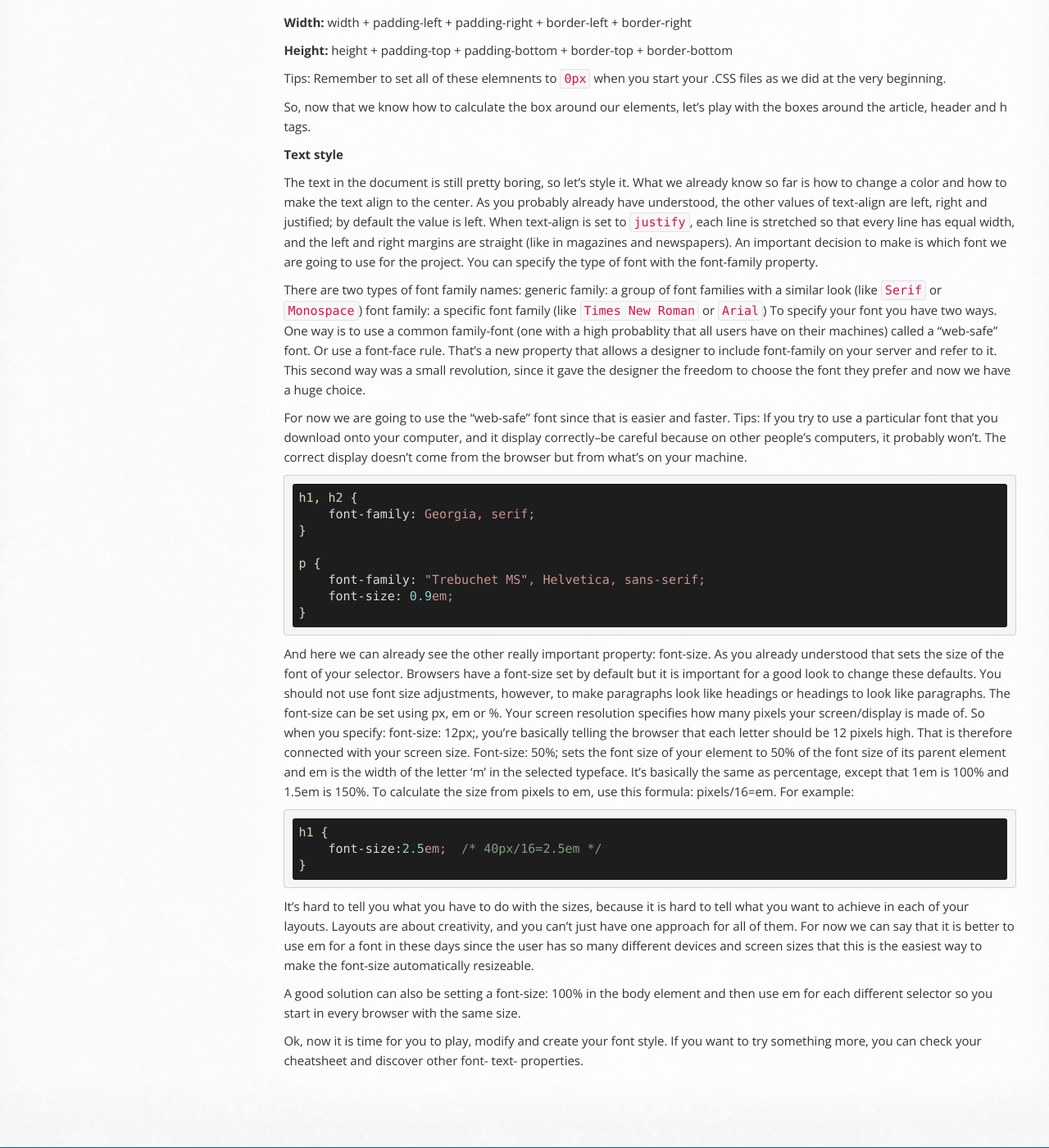
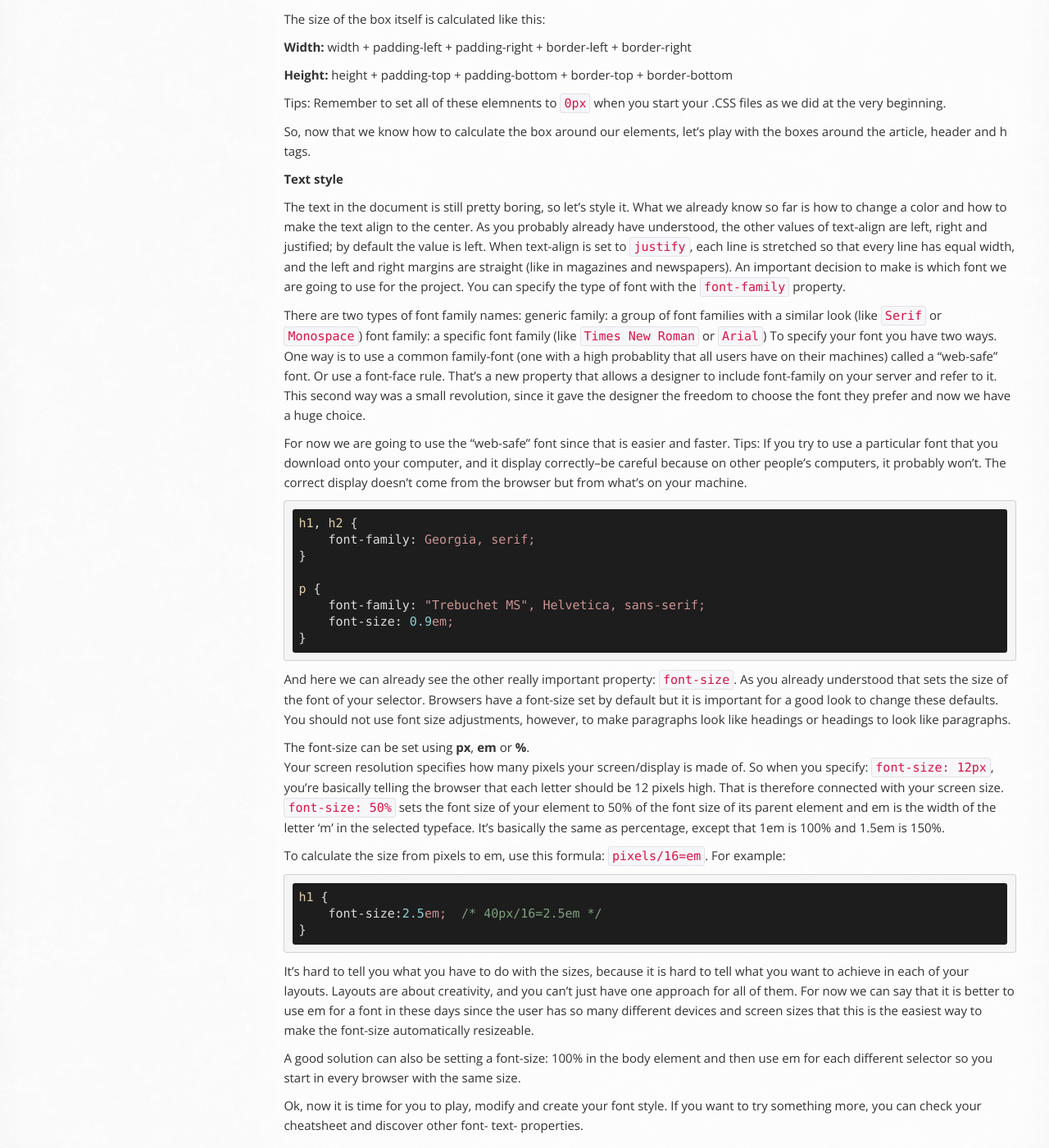
Before and after one commit to OpenTechSchool/html-css-beginners, a Jekyll site: the page built from core/portfolio.md, in a window 1280 px wide and 1400 px high, scrolled down 6202 px. Shown: the whole window at 82% size. Built offline with Jekyll 4.4.1, drawn with Linux system fonts in a browser that asks for light colours; Markdown is read by kramdown in place of the engine named in the settings; some of the changed text lies outside the part shown.

Commit message:
improve highlighting, add some newlines at fonts

```diff
--- a/core/portfolio.md
+++ b/core/portfolio.md
@@ -57,7 +57,7 @@ For the ID it is the same but with `#` instead of `.`.
         margin: 0 auto;
     }
 
-Here we define the width of an element and then give it a `margin: 0 auto,` which is a common rule to center
+Here we define the width of an element and then give it a `margin: 0 auto` which is a common rule to center
 the element.
 We use 100% instead of 100px because we want our page to be responsive or, in other words, we want the page to resize when the browser windows change dimensions.
 Now everything inside this div will be centered.
@@ -89,7 +89,7 @@ Inside of the div we are going to write our first HTML5 element.
 
 Here we have 3 new elements. First, the nav tag. That tag means navigation and wraps up all the elements
 that are essential for the navigation in the website.
-Ul is a type of list--unordered. In an unordered list, as the word suggests, we have elements that usually stay in
+Ul is a type of list--unordered. In an **unordered list**, as the word suggests, we have elements that usually stay in
 a list and each element is wrapped in a li tag.
 
 In styles.css:
@@ -113,7 +113,7 @@ In styles.css:
 Nav ul is a way to specify not all the ul elements on the page but just the one that is nav's child.
 Most of the properties we write here you already know or you can eaily check on the cheatsheet.
 
-Now we want to talk about one of them in particular, because it's very powerful: float: right.
+Now we want to talk about one of them in particular, because it's very powerful: `float: right`.
 
 This tells the selected selector to get out from the normal flow of the HTML element (usually HTML elements are block elements, which means that they are displayed one after the other vertically in the page as a block) and move to the
 right-most side of the div in which it is wrapped.
@@ -125,7 +125,7 @@ elements, not just the one that you are modifying.
 We just said that usually HTML elements are like a block displayed in a vertical flow. We can change this flow
 thanks to the float property.
 
-Another property that allows us to change the flow is display: inline.
+Another property that allows us to change the flow is `display: inline`.
 Actually, this property doesn't change the flow, rather it displays an element inline (so that it will stay on one line instead dropping down)
 instead of displaying within a block.
 Check your navigation menu.
@@ -168,7 +168,7 @@ In the CSS file, write:
         text-align: center;
     }
 
-We don't really need to style the footer but it is nice to give it some space to breathe with a margin-top: 50px.
+We don't really need to style the footer but it is nice to give it some space to breathe with a `margin-top: 50px`.
 Then we just set the alignament of the text in the p tag as center.
 That's all we need for the footer.
 
@@ -213,11 +213,11 @@ In styles.css:
     }
 
 First, we gave a size to the content and placed it in the middle of the page. Then we gave the aside tag some
-margins to allow the content to breathe along with a minimum height and width. We also highlighted the border-right of this element so that it displays
+margins to allow the content to breathe along with a minimum height and width. We also highlighted the `border-right` of this element so that it displays
 a line that divides aside from section.
-Last, we gave a float: left in order to make the section (or whatever we will write after the aside) slip next to the
+Last, we gave a `float: left` in order to make the section (or whatever we will write after the aside) slip next to the
 aside, right on its left.
-It is really important to set display: inline-block for the section.
+It is really important to set `display: inline-block` for the section.
 
 In the aside let's place an image, our personal profile image.
 
@@ -291,7 +291,7 @@ As you probably already have understood, the other values of text-align are left
 by default the value is left.
 When text-align is set to `justify`, each line is stretched so that every line has equal width, and the left and right margins are straight (like in magazines and newspapers).
 An important decision to make is which font we are going to use for the project.
-You can specify the type of font with the font-family property.
+You can specify the type of font with the `font-family` property.
 
 There are two types of font family names:
 generic family: a group of font families with a similar look (like `Serif` or `Monospace`)
@@ -317,17 +317,18 @@ what's on your machine.
         font-size: 0.9em;
     }
 
-And here we can already see the other really important property: font-size. As you already understood that sets
+And here we can already see the other really important property: `font-size`. As you already understood that sets
 the size of the font of your selector. Browsers have a font-size set by default but it is important for a good look to change these defaults.
 You should not use font size adjustments, however, to make paragraphs look like headings or headings to look like paragraphs.
-The font-size can be set using px, em or %.
-Your screen resolution specifies how many pixels your screen/display is made of. So when you specify: font-size:
-12px;, you're basically telling the browser that each letter should be 12 pixels high. That is therefore
+
+The font-size can be set using **px**, **em** or **%**.
+Your screen resolution specifies how many pixels your screen/display is made of. So when you specify: `font-size: 12px`, you're basically telling the browser that each letter should be 12 pixels high. That is therefore
 connected with your screen size.
-Font-size: 50%; sets the font size of your element to 50% of the font size of its parent element and em is the
+`font-size: 50%` sets the font size of your element to 50% of the font size of its parent element and em is the
 width of the letter 'm' in the selected typeface. It's basically the same as percentage, except that 1em is 100%
 and 1.5em is 150%.
-To calculate the size from pixels to em, use this formula: pixels/16=em.
+
+To calculate the size from pixels to em, use this formula: `pixels/16=em`.
 For example:
 
     h1 {
```
